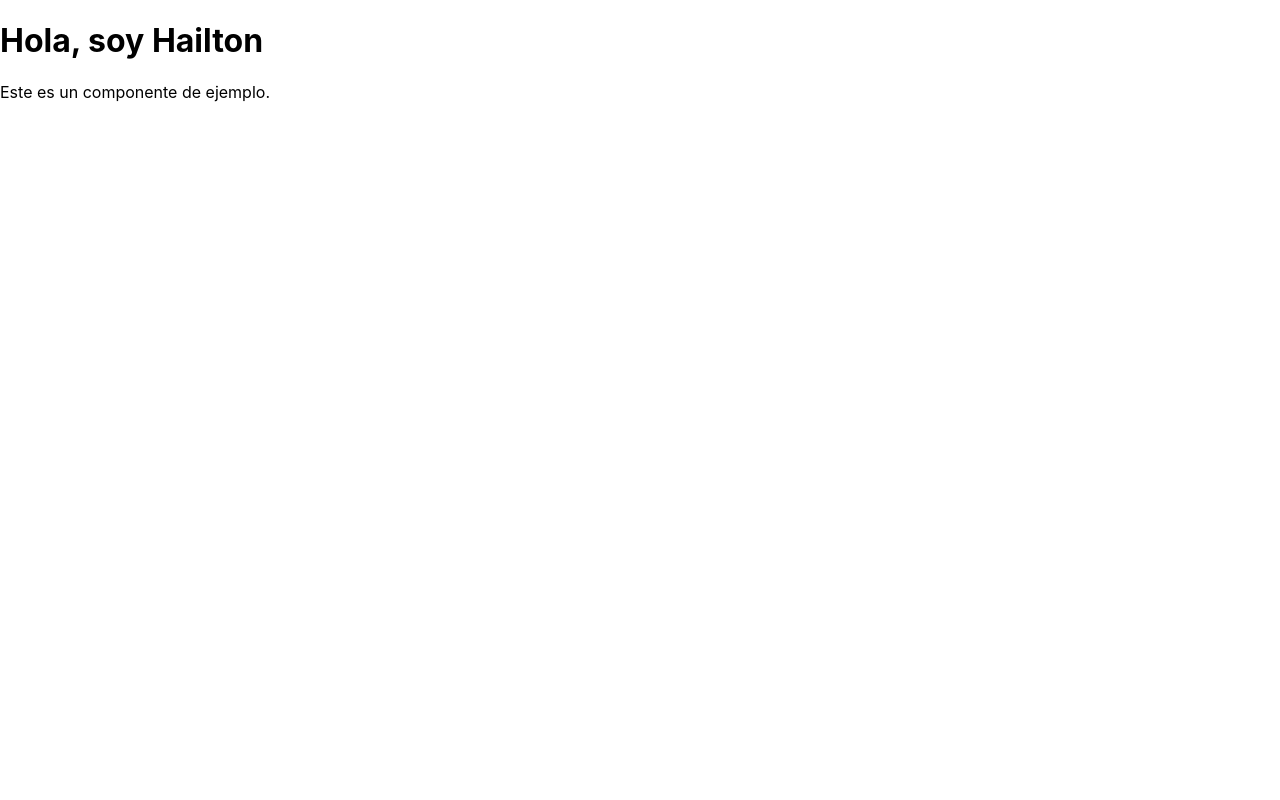
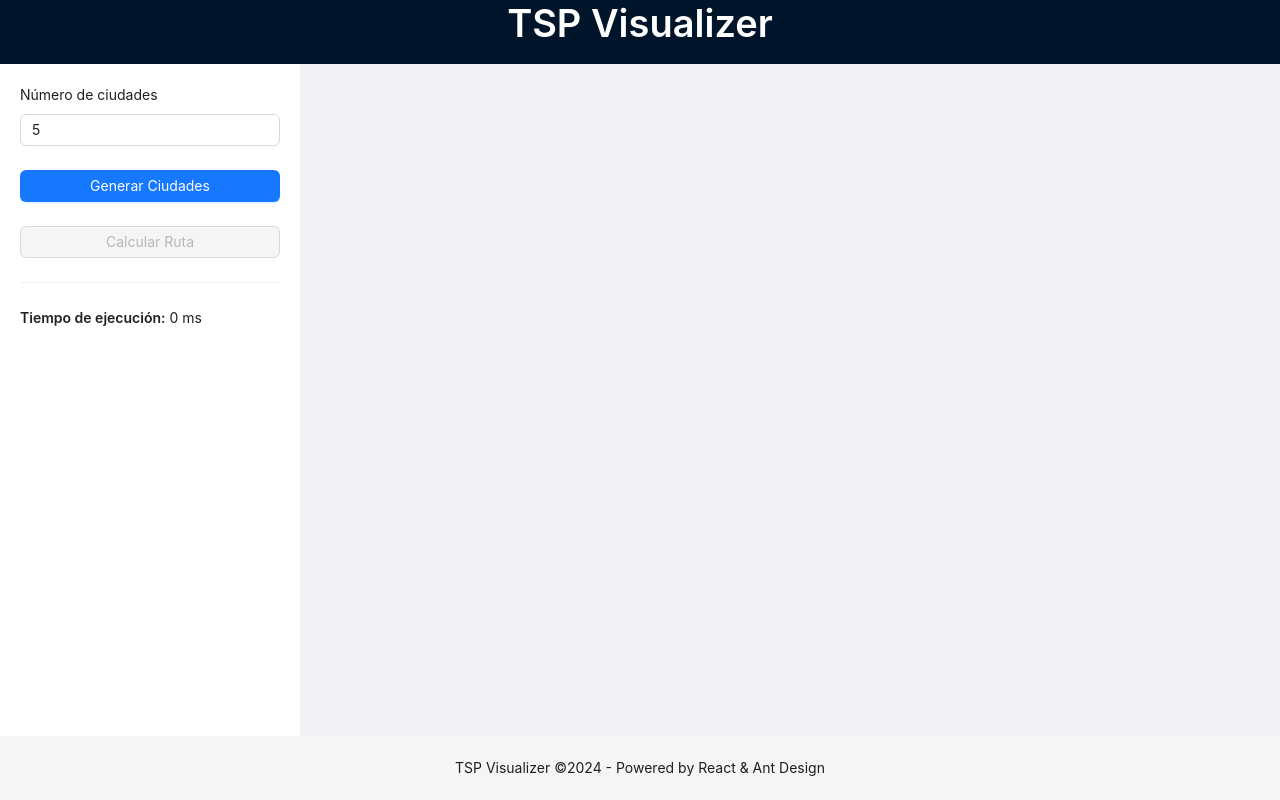
Before and after one commit to hailtonamaya/Proyecto_Analisis_de_Algoritmos, a React (Create React App) app: page /hailton in a window 1280 px wide. Built offline with nearby package versions, Linux system fonts and the light colour scheme.

Commit message:
TSP Visualizer

```diff
--- a/package.json
+++ b/package.json
@@ -3,13 +3,17 @@
   "version": "0.1.0",
   "private": true,
   "dependencies": {
+    "@react-three/drei": "^9.119.0",
+    "@react-three/fiber": "^8.17.10",
     "@testing-library/jest-dom": "^5.17.0",
     "@testing-library/react": "^13.4.0",
     "@testing-library/user-event": "^13.5.0",
+    "antd": "^5.22.3",
     "react": "^18.3.1",
     "react-dom": "^18.3.1",
     "react-router-dom": "^7.0.2",
     "react-scripts": "5.0.1",
+    "three": "^0.171.0",
     "web-vitals": "^2.1.4"
   },
   "scripts": {
--- a/src/pages/Hailton.jsx
+++ b/src/pages/Hailton.jsx
@@ -1,11 +1,184 @@
-import React from 'react';
+import React, { useState, useRef } from "react";
+import { Canvas, useFrame } from "@react-three/fiber";
+import * as THREE from "three";
+import { Html } from "@react-three/drei";
+import { Layout, Form, InputNumber, Button, Typography, Divider, Row, Col } from "antd";
+import "antd/dist/reset.css";
 
+const { Header, Content, Footer, Sider } = Layout;
+const { Title, Text } = Typography;
+
+// Calcular distancia entre dos puntos
+const calculateDistance = (a, b) => {
+  const dx = a.x - b.x;
+  const dy = a.y - b.y;
+  return Math.sqrt(dx * dx + dy * dy);
+};
+
+// Componente para mostrar paso a paso la ruta
+const Route = ({ cities, step }) => {
+  const lineRef = useRef();
+
+  const points = step.map((index) => {
+    const { x, y } = cities[index];
+    return new THREE.Vector3(x, y, 0);
+  });
+
+  useFrame(() => {
+    if (lineRef.current) {
+      lineRef.current.geometry.setFromPoints(points);
+    }
+  });
+
+  return (
+    <line ref={lineRef}>
+      <bufferGeometry />
+      <lineBasicMaterial color="yellow" linewidth={2} />
+    </line>
+  );
+};
+
+// Componente principal
 const Hailton = () => {
+  const [numCities, setNumCities] = useState(5);
+  const [cities, setCities] = useState([]);
+  const [route, setRoute] = useState([]);
+  const [steps, setSteps] = useState([]);
+  const [executionTime, setExecutionTime] = useState(0);
+
+  const generateCities = () => {
+    const newCities = Array.from({ length: numCities }, () => ({
+      x: Math.random() * 10 - 5,
+      y: Math.random() * 10 - 5,
+    }));
+    setCities(newCities);
+    setRoute([]);
+    setSteps([]);
+  };
+
+  const calculateRoute = () => {
+    const distances = [];
+    const stepsTaken = [];
+    for (let i = 0; i < cities.length; i++) {
+      distances[i] = [];
+      for (let j = 0; j < cities.length; j++) {
+        distances[i][j] = calculateDistance(cities[i], cities[j]);
+      }
+    }
+
+    const start = performance.now();
+    const visited = Array(cities.length).fill(false);
+    const currentRoute = [0];
+    let currentCity = 0;
+    visited[currentCity] = true;
+
+    for (let step = 1; step < cities.length; step++) {
+      stepsTaken.push([...currentRoute]);
+      let nearestCity = -1;
+      let nearestDistance = Infinity;
+
+      for (let i = 0; i < cities.length; i++) {
+        if (!visited[i] && distances[currentCity][i] < nearestDistance) {
+          nearestCity = i;
+          nearestDistance = distances[currentCity][i];
+        }
+      }
+
+      visited[nearestCity] = true;
+      currentRoute.push(nearestCity);
+      currentCity = nearestCity;
+    }
+
+    currentRoute.push(0);
+    stepsTaken.push([...currentRoute]);
+
+    const end = performance.now();
+    setExecutionTime((end - start).toFixed(2));
+    setRoute(currentRoute);
+    setSteps(stepsTaken);
+  };
+
   return (
-    <div>
-      <h1>Hola, soy Hailton</h1>
-      <p>Este es un componente de ejemplo.</p>
-    </div>
+    <Layout style={{ height: "100vh" }}>
+      <Header style={{ backgroundColor: "#001529", color: "#fff", textAlign: "center" }}>
+        <Title style={{ color: "#fff", margin: 0 }}>TSP Visualizer</Title>
+      </Header>
+      <Layout>
+        <Sider width={300} style={{ backgroundColor: "#fff", padding: "20px" }}>
+          <Form layout="vertical">
+            <Form.Item label="Número de ciudades">
+              <InputNumber
+                min={2}
+                value={numCities}
+                onChange={(value) => setNumCities(value || 2)}
+                style={{ width: "100%" }}
+              />
+            </Form.Item>
+            <Form.Item>
+              <Button type="primary" onClick={generateCities} block>
+                Generar Ciudades
+              </Button>
+            </Form.Item>
+            <Form.Item>
+              <Button
+                type="primary"
+                onClick={calculateRoute}
+                disabled={cities.length === 0}
+                block
+              >
+                Calcular Ruta
+              </Button>
+            </Form.Item>
+          </Form>
+          <Divider />
+          <Text strong>Tiempo de ejecución:</Text>
+          <Text>{` ${executionTime} ms`}</Text>
+        </Sider>
+        <Content style={{ backgroundColor: "#f0f2f5", padding: "10px" }}>
+          <Row justify="center" style={{ height: "100%" }}>
+            <Col span={24} style={{ height: "100%" }}>
+              <Canvas
+                style={{ width: "100%", height: "100%" }}
+                camera={{ position: [0, 0, 10], fov: 50 }}
+              >
+                {/* Mostrar ciudades */}
+                {cities.map((city, index) => (
+                  <mesh key={index} position={[city.x, city.y, 0]}>
+                    <sphereGeometry args={[0.15, 16, 16]} />
+                    <meshBasicMaterial color="red" />
+                    <Html distanceFactor={10}>
+                      <div
+                        style={{
+                          color: "white",
+                          fontSize: "12px",
+                          backgroundColor: "rgba(0, 0, 0, 0.7)",
+                          padding: "2px",
+                          borderRadius: "4px",
+                        }}
+                      >
+                        {index + 1}
+                      </div>
+                    </Html>
+                  </mesh>
+                ))}
+
+                {/* Dibujar paso a paso */}
+                {steps.map((step, index) => (
+                  <Route key={index} cities={cities} step={step} />
+                ))}
+
+                {/* Luz y cámara */}
+                <ambientLight />
+                <pointLight position={[10, 10, 10]} />
+              </Canvas>
+            </Col>
+          </Row>
+        </Content>
+      </Layout>
+      <Footer style={{ textAlign: "center" }}>
+        TSP Visualizer ©2024 - Powered by React & Ant Design
+      </Footer>
+    </Layout>
   );
 };
 
```
Also changed, not shown: 1 other file (tests, documents, lock files or other folders).
